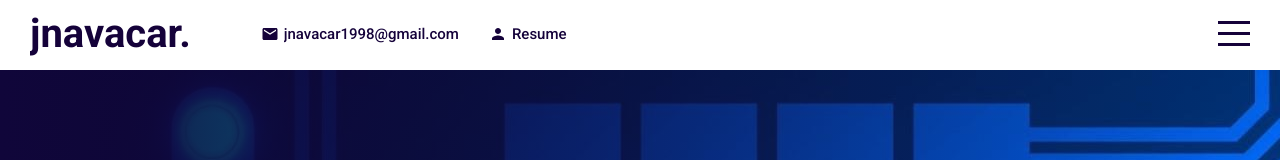
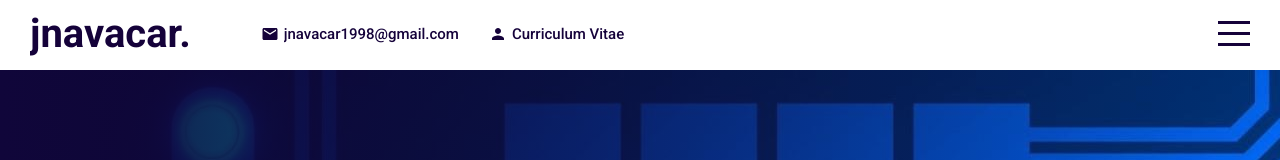
Before and after one commit to Josenavacar/MyCVWebsite-ReactJS-Website, a React (Create React App) app: page / in a window 1280 px wide. Shown: the top 160 px of the page. Built offline with nearby package versions, Linux system fonts and the light colour scheme; the HTML template or start-up script is replaced by a standard one.

Commit message:
update: CV changes

```diff
--- a/src/components/topbar/Topbar.jsx
+++ b/src/components/topbar/Topbar.jsx
@@ -14,7 +14,7 @@ export default function Topbar({ menuOpen, setMenuOpen }) {
                     </div>
                     <div className="itemContainer">
                         <Person className="icon"/>
-                        <a style={{textDecoration: 'none'}} href="https://drive.google.com/file/d/1Wmt4kLdu-l9YB007ZS_ihqGQeoKlmv4R/view?usp=sharing" target="_blank" rel="noreferrer" className="cv"><span>Resume</span></a>
+                        <a style={{textDecoration: 'none'}} href="https://drive.google.com/file/d/1f0eCHFvrWijJHmRn33VNBr5GKFmJ9diG/view?usp=sharing" target="_blank" rel="noreferrer" className="cv"><span>Curriculum Vitae</span></a>
 
                     </div>
                 </div>
```
Also changed, not shown: 1 other file (tests, documents, lock files or other folders).
